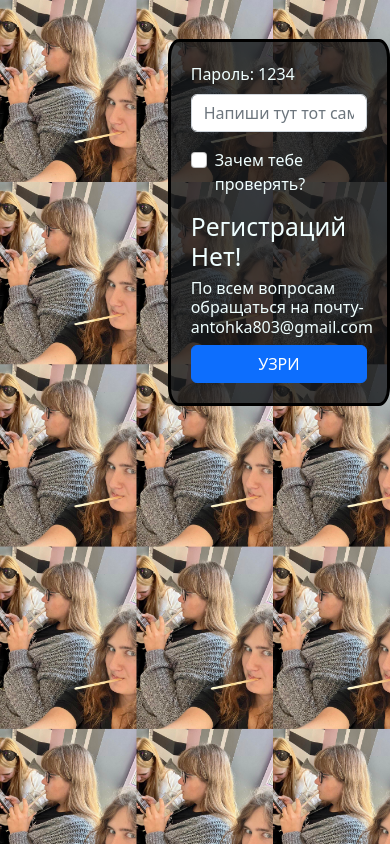
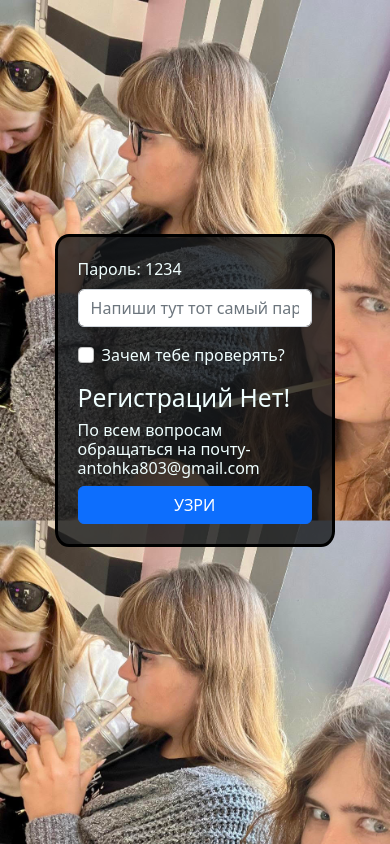
Before and after one commit to IrinaVergun/babsovet, a React (Create React App) app in the folder frontend/: page / in a window 390 px wide. Built offline with nearby package versions, Linux system fonts and the light colour scheme.

Commit message:
адаптирование под телефон номер 1

```diff
--- a/frontend/src/App.css
+++ b/frontend/src/App.css
@@ -31,3 +31,17 @@ form {
     min-height: 300px;
     background-color: #141619c9;
 }
+@media screen and (max-width: 576px) {
+    .app {
+        background-image: url('./images/бабы и я.jpg');
+        height: 100%;
+        background-size: 100%;
+    }
+
+    form {
+        max-width: 280px;
+        margin-top: 60%;
+        margin-left: 14%;
+        color: azure;
+    }
+}
--- a/frontend/src/Calendar.css
+++ b/frontend/src/Calendar.css
@@ -24,3 +24,9 @@
     height: 40px;
     border-radius: 5px;
 }
+
+@media screen and (max-width: 576px) {
+    div.rbc-calendar {
+        margin-top: 10%;
+    }
+}
--- a/frontend/src/mainPapka/Content.module.css
+++ b/frontend/src/mainPapka/Content.module.css
@@ -49,3 +49,37 @@
 .spisok {
     grid-area: l;
 }
+@media screen and (max-width: 576px) {
+    .header {
+        display: flex;
+        flex-direction: row;
+        flex-wrap: wrap;
+        width: auto;
+        font-family: none;
+    }
+    body {
+        height: 100%;
+    }
+}
+
+img {
+    height: 70%;
+}
+
+.julia {
+    margin-left: 5px;
+}
+.ananas {
+    margin-left: 5px;
+}
+.spisok {
+    margin-left: 5px;
+}
+
+.forall {
+    margin-left: 5px;
+}
+
+.irina {
+    margin-left: 5px;
+}
--- a/frontend/src/snaikgame/SnaikeGame.js
+++ b/frontend/src/snaikgame/SnaikeGame.js
@@ -36,7 +36,7 @@ export default class SnaikeGame extends Component {
                         )}
                     </div>
                 </div>
-                <div className={Z.update}>Version 1.1 обновлено:змейка виден результат</div>
+                <div className={Z.update}>Version 1.3 обновлено:часть мобилки поправлена</div>
             </div>
         );
     }
--- a/frontend/src/snaikgame/SnakeGame.module.css
+++ b/frontend/src/snaikgame/SnakeGame.module.css
@@ -53,3 +53,9 @@
     left: 0;
     color: white;
 }
+
+@media screen and (max-width: 576px) {
+    .mainblockgame {
+        margin-top: 20%;
+    }
+}
```
Also changed, not shown: frontend/src/images/бабы2.jpg (added).
